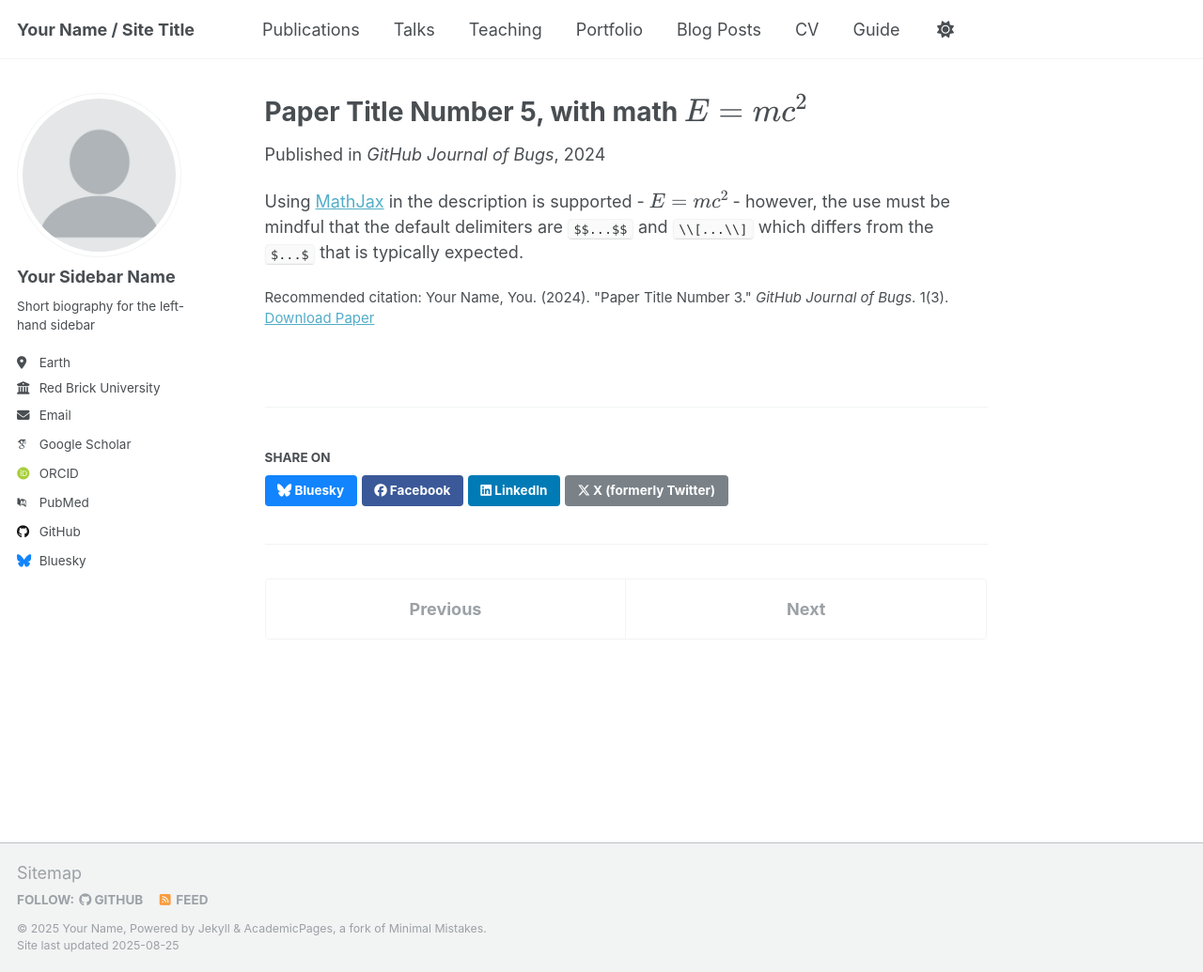
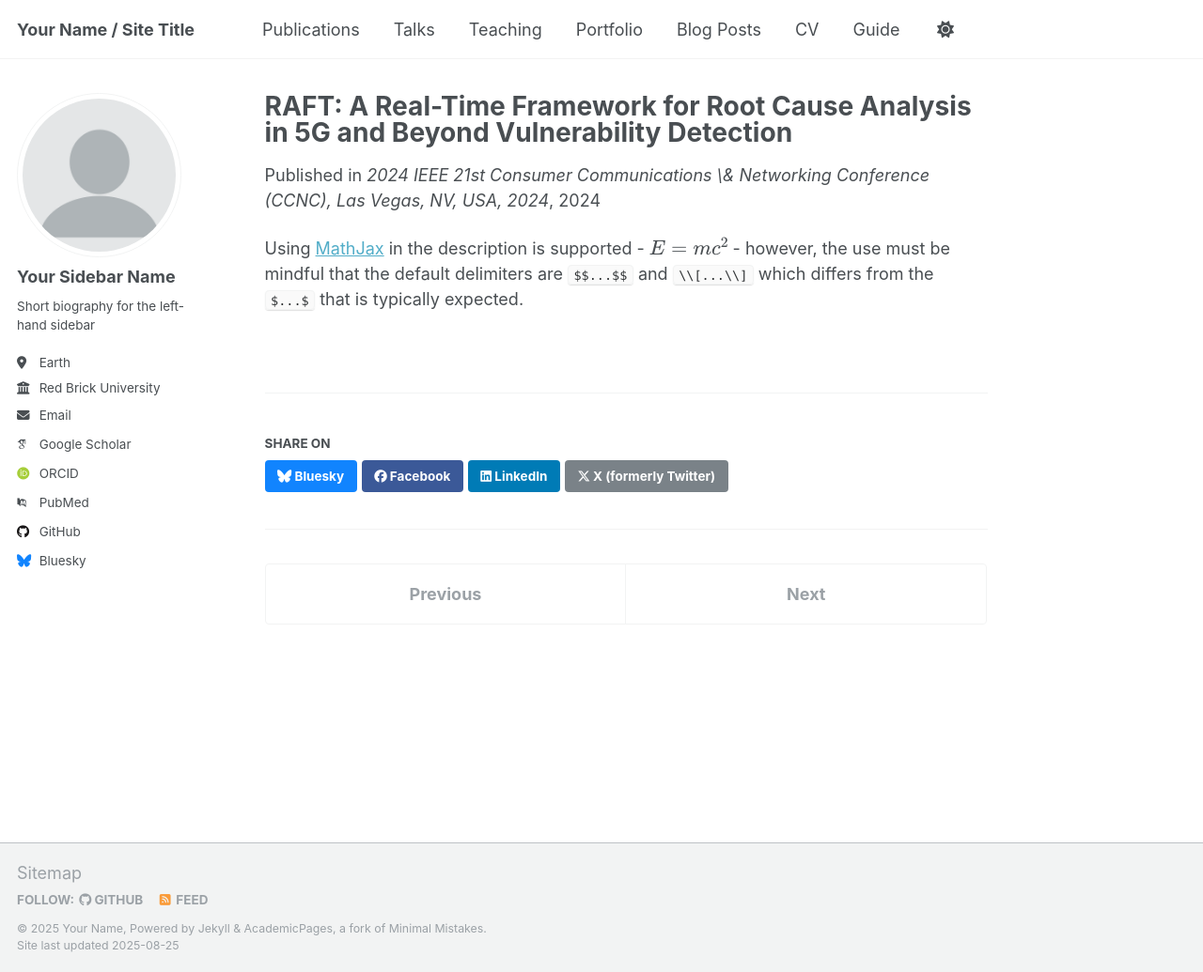
Before and after one commit to LXY-princess/lxy-princess.github.io, a Jekyll site: the page built from _publications/2025-06-08-paper-title-number-5.md, in a window 1280 px wide and 1035 px high. Shown: the whole window at 94% size. Built offline with Jekyll 4.4.1, drawn with Linux system fonts in a browser that asks for light colours; some web fonts are replaced; a script that is not in the unit is left out.

Commit message:
Update 2025-06-08-paper-title-number-5.md
test add publication

```diff
--- a/_publications/2025-06-08-paper-title-number-5.md
+++ b/_publications/2025-06-08-paper-title-number-5.md
@@ -1,13 +1,12 @@
 ---
-title: "Paper Title Number 5, with math $$E=mc^2$$"
+title: "RAFT: A Real-Time Framework for Root Cause Analysis in 5G and Beyond Vulnerability Detection"
 collection: publications
 category: conferences
-permalink: /publication/2024-02-17-paper-title-number-4
+permalink: /publication/2025-06-08-paper-title-number-5
 excerpt: 'This paper is about a famous math equation, $$E=mc^2$$'
 date: 2024-02-17
-venue: 'GitHub Journal of Bugs'
-paperurl: 'http://academicpages.github.io/files/paper3.pdf'
-citation: 'Your Name, You. (2024). &quot;Paper Title Number 3.&quot; <i>GitHub Journal of Bugs</i>. 1(3).'
+venue: '2024 IEEE 21st Consumer Communications \& Networking Conference (CCNC), Las Vegas, NV, USA, 2024'
+paperurl: 'https://ieeexplore.ieee.org/document/10454824'
 ---
 
 Using [MathJax](https://www.mathjax.org/) in the description is supported - $$E=mc^2$$ - however, the use must be mindful that the default delimiters are `$$...$$` and `\\[...\\]` which differs from the `$...$` that is typically expected.
```
